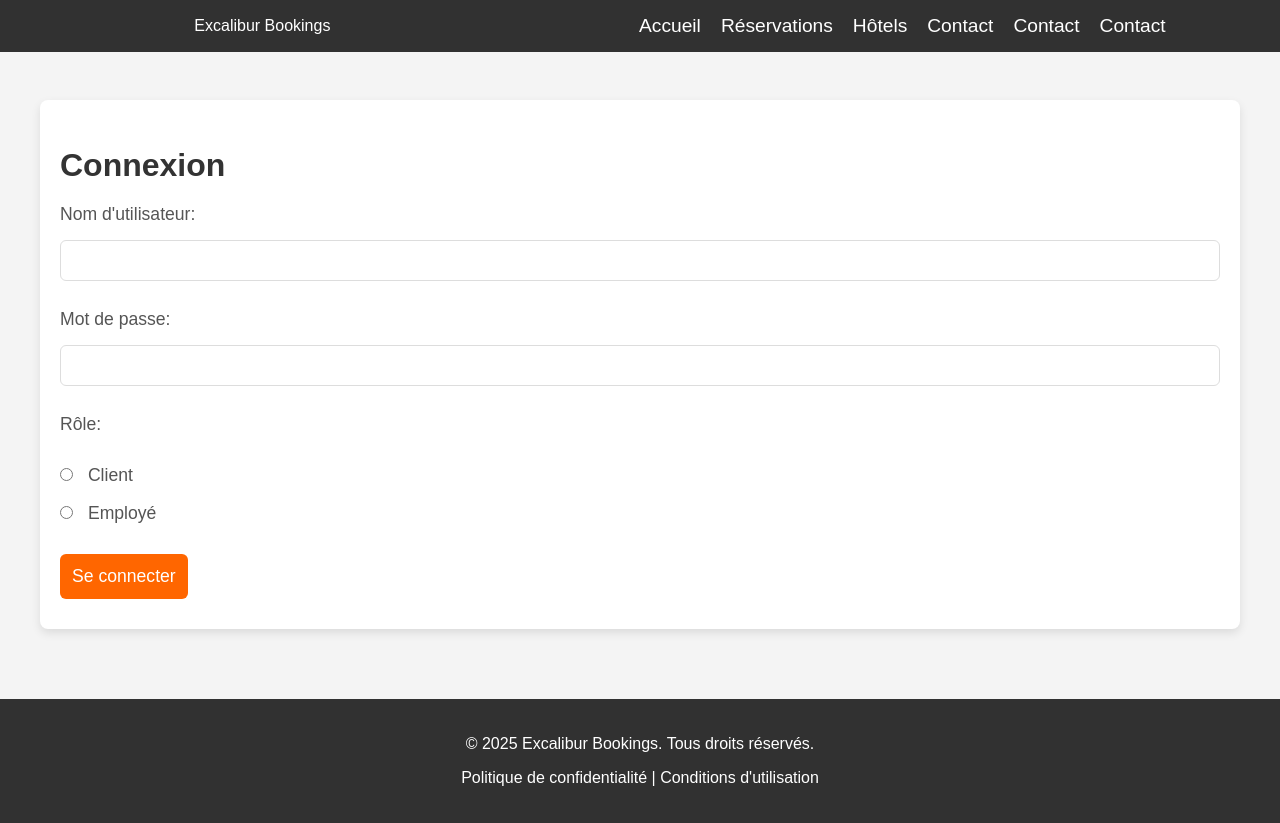
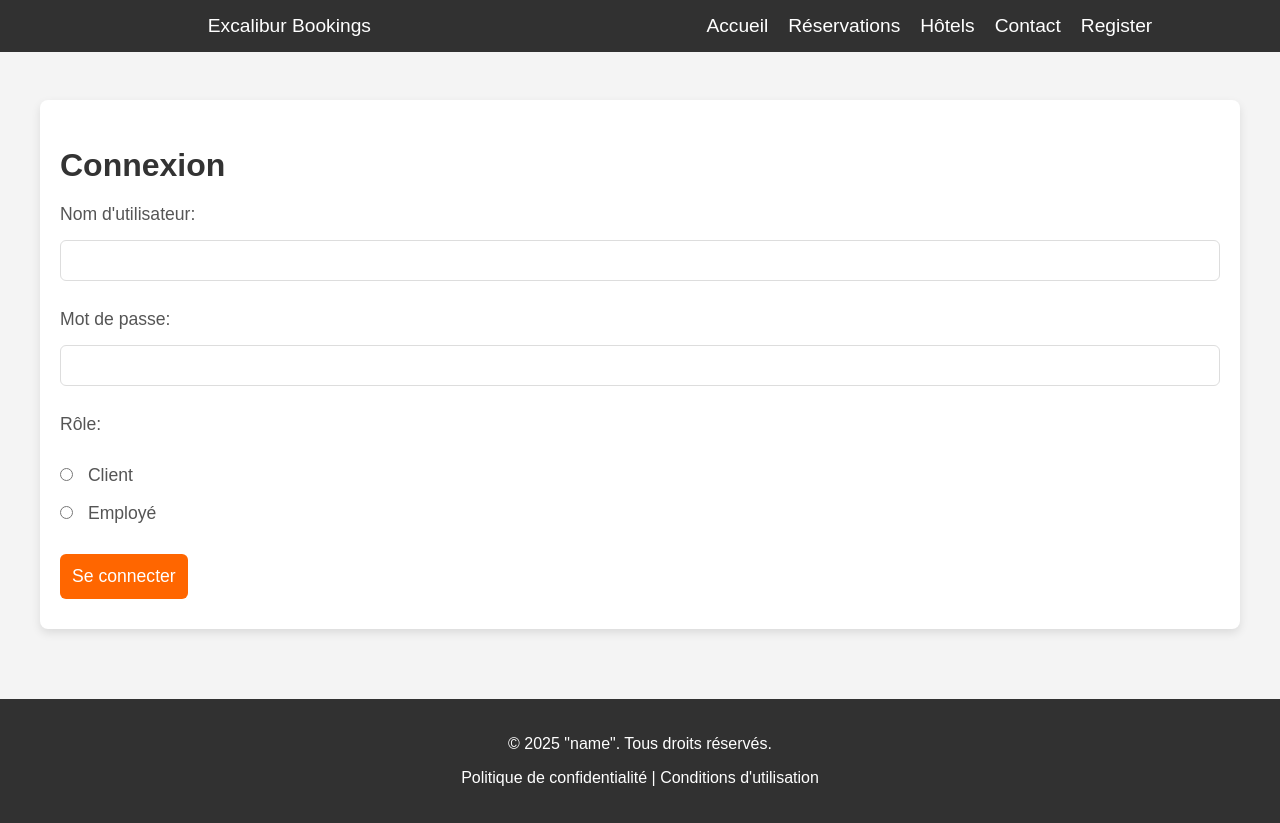
Before and after one commit to ARelaxedScholar/DatabaseSQL-Project, a plain HTML site: page UI/booking.html in a window 1280 px wide. Drawn offline with Linux system fonts and the light colour scheme.

Commit message:
fixed header

```diff
--- a/UI/booking.html
+++ b/UI/booking.html
@@ -10,14 +10,13 @@
 
     <header>
         <nav class="navbar">
-            <div class="logo">Excalibur Bookings</div>
+            <div class="logo"><a href="welcome.html">Excalibur Bookings</a></div>
             <ul class="nav-links">
                 <li><a href="welcome.html">Accueil</a></li>
                 <li><a href="#">Réservations</a></li>
                 <li><a href="hotels.html">Hôtels</a></li>
                 <li><a href="contact.html">Contact</a></li>
-                <li><a href="login.html">Contact</a></li>
-                <li><a href="register.html">Contact</a></li>
+                <li><a href="register.html">Register</a></li>
             </ul>
         </nav>
     </header>
@@ -111,7 +110,7 @@
 
 <footer>
     <div class="foottext">
-        <p>&copy; 2025 Excalibur Bookings. Tous droits réservés.</p>
+        <p>&copy; 2025 "name". Tous droits réservés.</p>
         <p>Politique de confidentialité | Conditions d'utilisation</p>
     </div>
 </footer>
```
Also changed, not shown: UI/chaineA.html (+2 -1 lines), UI/chaineB.html (+2 -1 lines), UI/chaineC.html (+2 -1 lines), UI/chaineD.html (+2 -1 lines), UI/chaineE.html (+2 -1 lines), UI/contact.html (+2 -1 lines), UI/hotels.html (+2 -1 lines), UI/register.html (+6 -5 lines), UI/welcome.html (+7 -6 lines).
